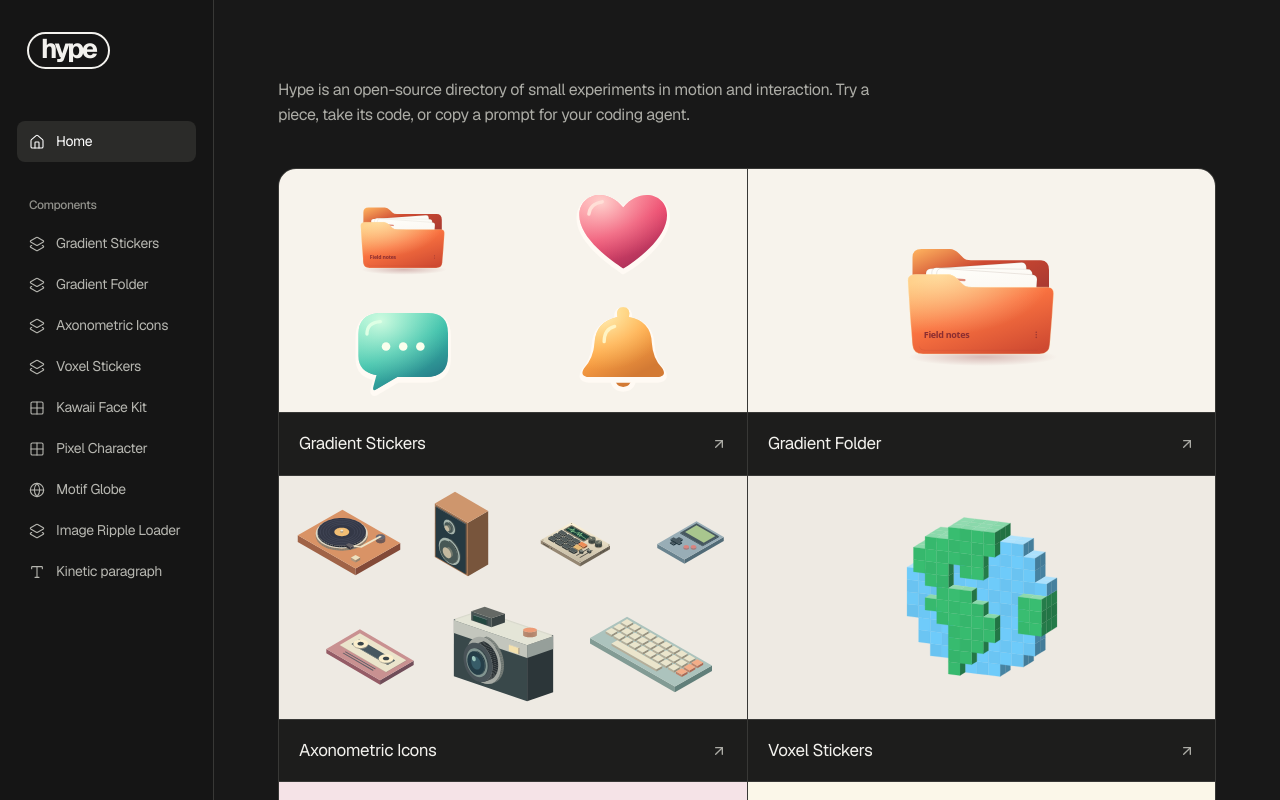
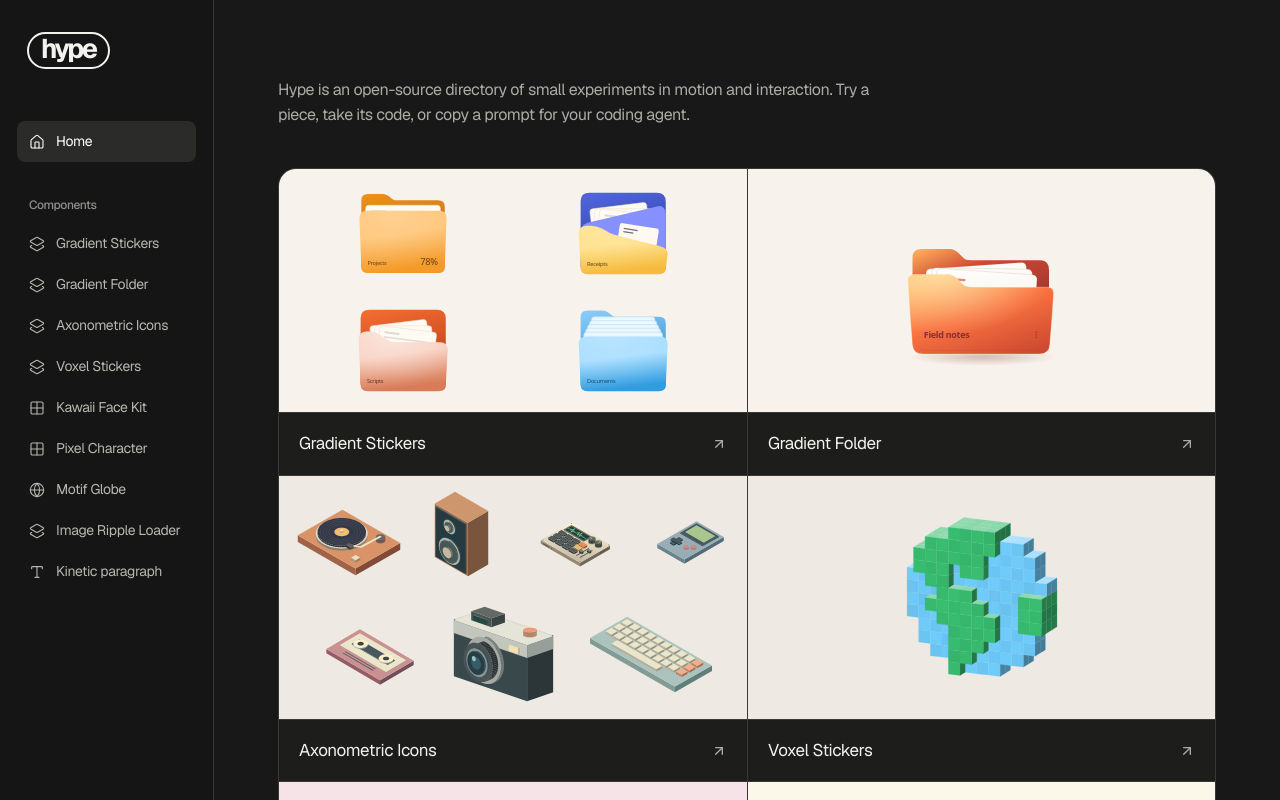
Before and after one commit to yash-dot-com/hyper, a Next.js app: page / in a window 1280 px wide. Shown: the top 800 px of the page. Built offline with nearby package versions, Linux system fonts and the light colour scheme.

Commit message:
Create four layered gradient folder stickers with distinct reveal gestures

```diff
--- a/public/skills/gradient-objects/SKILL.md
+++ b/public/skills/gradient-objects/SKILL.md
@@ -32,9 +32,10 @@ If the mechanism is unfamiliar, ask for a reference before drafting. If images c
 List fixed parts, moving parts, attachment points, rest position and mechanical stop. Paint the recess first, moving parts next, foreground retainers last. Position the midpoint of the gesture manually and check whether it could exist in the physical object.
 
 - **Folder:** back and bottom seam stay still. Only the front lip spreads a few pixels and drops. Use matching SVG path commands in both poses. Raise the papers at slightly different times; keep the label on the anchored lower pocket.
-- **Favorite heart:** give the lobes a warm pink highlight and the lower edge a deeper berry fold. Lift on hover and compress on press.
-- **Messages:** keep the tail legible at small sizes. Three pale dots lift in sequence over a mint-to-teal face.
-- **Notifications:** shade the bell from pale gold to amber and copper. Swing from its crown, leaving room around the silhouette.
+- **Progress folder:** amber back, honey front, one cream sheet. Raise the sheet slightly while the percentage stays anchored to the pocket.
+- **Receipt wallet:** contrast a cobalt cavity and periwinkle divider with a golden diagonal lip. Fan slips from the base while the divider lifts to reveal a card.
+- **Script sleeve:** use a coral back and apricot front with a broad warm reflection. Rotate sheets at different angles so their corners separate above the notched lip.
+- **Expanding file:** layer pale blue dividers in increasing widths. Reveal the backmost divider furthest, with successively less travel toward the blue front pocket.
 
 ## Implement and verify
 
--- a/src/components/experiments/GradientObjects.tsx
+++ b/src/components/experiments/GradientObjects.tsx
@@ -1,29 +1,51 @@
 "use client";
 
-import {useId} from "react";
-import {motion,useReducedMotion} from "motion/react";
+import { useId, useState } from "react";
+import { motion, useReducedMotion } from "motion/react";
 
-const stickers = {
-  heart: { colors:["#ffdfd7","#ff929d","#eb496e","#ab3159"], path:"M60 96C49 88 14 65 14 40C14 18 42 10 60 32C78 10 106 18 106 40C106 65 72 89 60 96Z", gloss:"M24 39Q25 28 38 26" },
-  chat: { colors:["#deffe5","#8bedcb","#3abda9","#277d89"], path:"M34 20H86Q107 20 107 41V65Q107 87 84 87H54L32 100Q27 103 29 96L32 85Q13 82 13 65V42Q13 22 34 20Z", gloss:"M22 42Q22 30 36 29" },
-  bell: { colors:["#fff4c4","#ffda76","#ffa345","#d37a34"], path:"M54 24Q52 14 60 14Q68 14 66 24Q89 28 90 51Q91 68 101 78Q106 86 97 87H23Q14 86 19 78Q29 67 30 51Q31 29 54 24Z", gloss:"M40 50Q40 37 51 34" },
+const folders = {
+  progress: { label:"Projects", back:"#ec921a", cavity:"#b96910", lip:"#ffc577", base:"#f49a28", ink:"#654014" },
+  receipts: { label:"Receipts", back:"#5267df", cavity:"#293b98", lip:"#ffe089", base:"#f5bb3e", ink:"#624414" },
+  scripts:  { label:"Scripts", back:"#f56e32", cavity:"#b33b17", lip:"#f7ccba", base:"#d87c58", ink:"#663326" },
+  files:    { label:"Documents", back:"#8dcefa", cavity:"#2789c6", lip:"#a6ddff", base:"#319de1", ink:"#154d73" },
 };
-export type StickerKind = keyof typeof stickers;
-export function GradientSticker({kind,size=96,decorative=false}:{kind:StickerKind;size?:number|string;decorative?:boolean}) {
+export type FolderKind = keyof typeof folders;
+export function FolderSticker({kind,size=180}:{kind:FolderKind;size?:number|string}) {
   const id=useId(), reduce=useReducedMotion();
-  const {colors:[rim,light,body,edge],path,gloss}=stickers[kind];
-  return <motion.svg viewBox="0 0 120 116" role={decorative?undefined:"img"} aria-hidden={decorative||undefined} aria-label={kind}
-    initial="rest" animate="rest" whileHover="hover" whileTap="press" style={{width:size,maxWidth:"100%",height:"auto",display:"block"}}>
-    <defs>
-      <linearGradient id={id+"face"} x2=".6" y2="1"><stop stopColor={light}/><stop offset=".55" stopColor={body}/><stop offset="1" stopColor={edge}/></linearGradient>
-      <radialGradient id={id+"shine"} cx=".25" cy=".1" r=".8"><stop stopColor={rim} stopOpacity=".85"/><stop offset="1" stopColor={light} stopOpacity="0"/></radialGradient>
-    </defs>
-    <motion.g style={{transformOrigin:kind==="bell"?"60px 20px":"60px 60px"}} variants={{rest:{scale:1,rotate:0,y:0},hover:reduce?{}:kind==="bell"?{rotate:[0,-12,8,-4,0]}:kind==="heart"?{scale:1.07,rotate:-4}:{y:-3,rotate:3},press:reduce?{}:{scale:.96}}}>
-      {kind==="bell" && <path d="M48 83h24q0 17-12 17T48 83Z" fill={edge} stroke="#fffaf4" strokeWidth="5"/>}
-      <path d={path} transform="translate(0 3)" fill={edge} stroke="#fffaf4" strokeWidth="6" strokeLinejoin="round"/>
-      <path d={path} fill={`url(#${id}face)`}/><path d={path} fill={`url(#${id}shine)`}/>
-      <path d={gloss} fill="none" stroke={rim} strokeWidth="3.5" strokeLinecap="round"/>
-      {kind==="chat" && [0,1,2].map(i=><motion.circle key={i} cx={42+i*18} cy="55" r="4.5" fill="#faffed" variants={{rest:{y:0},hover:reduce?{}:{y:[0,-4,0],transition:{duration:.32,delay:i*.09}}}}/>)}
-    </motion.g>
-  </motion.svg>;
+  const [hover,setHover]=useState(false),[focus,setFocus]=useState(false),[pinned,pin]=useState(false);
+  const open=hover||focus||pinned, c=folders[kind];
+  const wallet=kind==="receipts", stack=kind==="files", simple=kind==="progress";
+  const spring=reduce?{duration:0}:{type:"spring" as const,stiffness:290,damping:28};
+  const drop=open?4:0, spread=open?2:0;
+  const top=wallet?80:stack?70:simple?56:62;
+  const contour=`M${20-spread} ${top+12+drop} Q${20-spread} ${top+drop} 33 ${top+drop} C58 ${top+drop} 62 ${top+drop+(wallet?10:simple||stack?0:17)} 76 ${top+drop+(wallet?14:simple||stack?0:17)} L148 ${top+drop+(wallet?32:simple||stack?0:17)} Q${160+spread} ${top+drop+(wallet?35:simple||stack?0:17)} ${160+spread} ${top+drop+(wallet?44:simple||stack?12:29)} L157 147 Q157 156 146 156 H34 Q23 156 23 146Z`;
+  const count=stack?5:simple?1:3;
+  return <button type="button" aria-pressed={pinned} aria-label={`Pin ${c.label} folder open`}
+    onPointerEnter={e=>setHover(e.pointerType!=="touch")} onPointerLeave={()=>setHover(false)}
+    onFocus={e=>setFocus(e.currentTarget.matches(":focus-visible"))} onBlur={()=>setFocus(false)} onClick={()=>pin(!pinned)}
+    style={{width:size,maxWidth:"100%",background:"transparent",padding:0,border:0,display:"block",borderRadius:12}}>
+    <svg viewBox="0 0 180 180" aria-hidden="true" style={{width:"100%",display:"block"}}>
+      <defs>
+        <linearGradient id={id+"b"} x2=".25" y2="1"><stop stopColor={c.back}/><stop offset="1" stopColor={c.cavity}/></linearGradient>
+        <linearGradient id={id+"f"} x2=".2" y2="1"><stop stopColor={c.lip}/><stop offset=".45" stopColor={c.lip}/><stop offset="1" stopColor={c.base}/></linearGradient>
+        <radialGradient id={id+"g"} cx=".38" cy="0" r=".88"><stop stopColor="white" stopOpacity={kind==="scripts"?".52":".2"}/><stop offset="1" stopColor="white" stopOpacity="0"/></radialGradient>
+      </defs>
+      <path d={simple||stack?"M23 39Q23 29 34 29H57Q64 29 70 35L76 39H146Q157 39 157 49V145Q157 155 146 155H34Q23 155 23 145Z":"M23 41Q23 28 37 28H143Q157 28 157 42V144Q157 155 145 155H35Q23 155 23 143Z"} fill={`url(#${id}b)`}/>
+      {Array.from({length:count},(_,i)=>{
+        const x=stack?40-i*3:simple?30:42+i*3,y=stack?39+i*6:simple?47:48+i*5,w=stack?100+i*6:simple?120:90;
+        return <motion.g key={i} initial={false} animate={{y:open?-(stack?12-i*2:simple?10:18-i*4):0, rotate:stack||simple?0:(i-1)*(open?12:7)}} style={{transformOrigin:"90px 110px"}} transition={{...spring,delay:reduce?0:i*.022}}>
+          <rect x={x} y={y} width={w} height="87" rx="5" fill={stack?"#e6f5ff":"#fffaf2"} stroke={stack?"#b9dfef":"#e6ded4"} strokeWidth=".8"/>
+          {stack?<path d={`M${x+6} ${y+4}h${w-12}`} stroke="#fff"/>:<g fill="#dedbd5"><rect x={x+8} y={y+8} width="24" height="3" rx="1"/><rect x={x+8} y={y+16} width={w-20} height="2" rx="1"/></g>}
+        </motion.g>;
+      })}
+      {wallet && <motion.g animate={{y:open?-7:0}} transition={spring}>
+        <path d="M23 89Q23 79 34 75L145 49Q156 48 157 61V143H24Z" fill="#8790ff"/>
+        <g transform="rotate(9 115 92)"><rect x="83" y="80" width="62" height="33" rx="4" fill="#fffaf1"/><path d="M90 88h22m-22 5h16" stroke="#746f78" strokeWidth="2"/></g>
+      </motion.g>}
+      <path d={contour} fill={`url(#${id}f)`} style={{transition:reduce?"none":"d 260ms ease-out"}}/>
+      <path d={contour} fill={`url(#${id}g)`} style={{transition:reduce?"none":"d 260ms ease-out"}}/>
+      <text x="33" y="143" fontSize="9" fontFamily="system-ui,sans-serif" fill={c.ink}>{c.label}</text>
+      {simple && <text x="146" y="143" textAnchor="end" fontSize="15" fill={c.ink} fontFamily="system-ui,sans-serif">78%</text>}
+    </svg>
+  </button>;
 }
--- a/src/components/showcase.tsx
+++ b/src/components/showcase.tsx
@@ -4,7 +4,7 @@ import { useEffect, useRef, useState, useSyncExternalStore } from "react";
 import { ArrowUpRight, Check, Code2, Copy, Globe, Grid2X2, Home, Layers2, Menu, Type, X } from "lucide-react";
 import { motion, MotionConfig } from "motion/react";
 import { Button } from "@/components/ui/button";
-import { GradientSticker } from "./experiments/GradientObjects";
+import { FolderSticker } from "./experiments/GradientObjects";
 import { GradientFolder, folderColors, type FolderColor } from "./experiments/GradientFolder";
 import { PocketSampler } from "./experiments/PocketSampler";
 import { VoxelSticker, stickerNames, type StickerName } from "./experiments/VoxelSticker";
@@ -63,12 +63,12 @@ function SkillExamples() {
 }
 function GradientObjectsDemo() {
   return <div className="material-objects" style={{width:"94%",height:"96%",display:"grid",gridTemplateColumns:"repeat(2,minmax(0,1fr))",gridTemplateRows:"repeat(2,minmax(0,1fr))",justifyItems:"center",alignItems:"center",containerType:"size"}}>
-    <GradientFolder size="min(96%, 48cqh)"/><GradientSticker kind="heart" size="min(96%, 49cqh)"/>
-    <GradientSticker kind="chat" size="min(96%, 49cqh)"/><GradientSticker kind="bell" size="min(96%, 49cqh)"/>
+    <FolderSticker kind="progress" size="min(96%, 48cqh)"/><FolderSticker kind="receipts" size="min(96%, 49cqh)"/>
+    <FolderSticker kind="scripts" size="min(96%, 49cqh)"/><FolderSticker kind="files" size="min(96%, 49cqh)"/>
   </div>;
 }
 const collection = [
-  {title:"Gradient Stickers", description:"A folder for files, a heart for favorites, a bubble for messages, and a bell for notifications. Hover to try each sticker.", slug:"gradient-objects", component:"SKILL", icon:Layers2, preview:GradientObjectsDemo},
+  {title:"Gradient Stickers", description:"Four folder stickers for projects, receipts, scripts, and documents. Hover to peek inside, or tap to pin one open.", slug:"gradient-objects", component:"SKILL", icon:Layers2, preview:GradientObjectsDemo},
   {title:"Gradient Folder", description:"Hover to fan the pages, or click to pin the folder open.", slug:"gradient-folder", component:"GradientFolder", icon:Layers2, preview:() => <GradientFolder size={195}/>},
   {title:"Axonometric Icons", description:"A reusable skill for drawing isometric and dimetric SVG objects. Copy the instructions into your agent, then describe the object you want.", slug:"axonometric-icons", component:"SKILL", icon:Layers2, preview:SkillExamples},
   {title:"Voxel Stickers", description:"Ten miniature objects built from colored blocks. Pick a sticker to see its raised details and copy its source.", slug:"voxel-stickers", component:"VoxelSticker", icon:Layers2, preview:StickerThumbnail},
```
Also changed, not shown: 1 other file (tests, documents, lock files or other folders).
